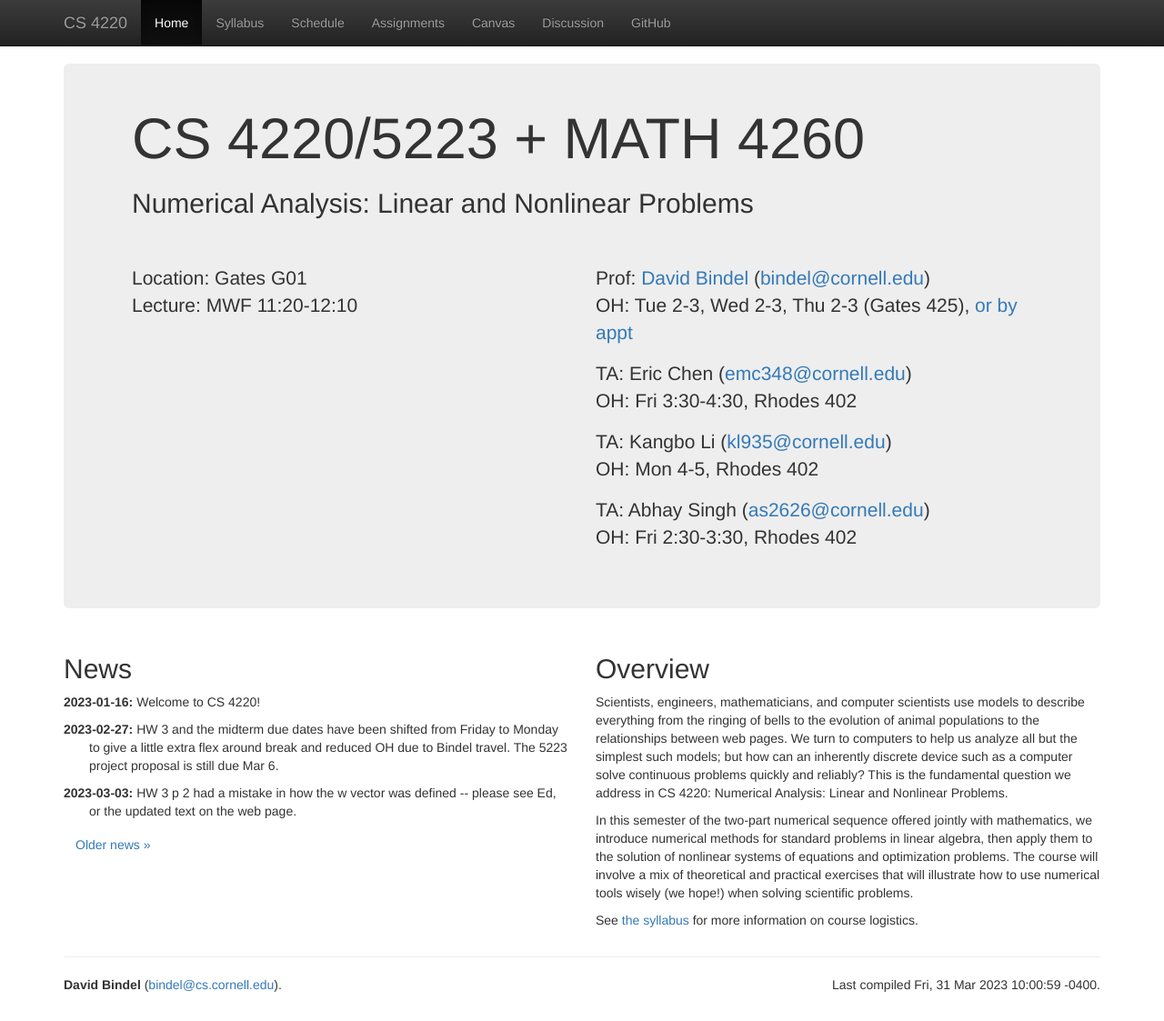
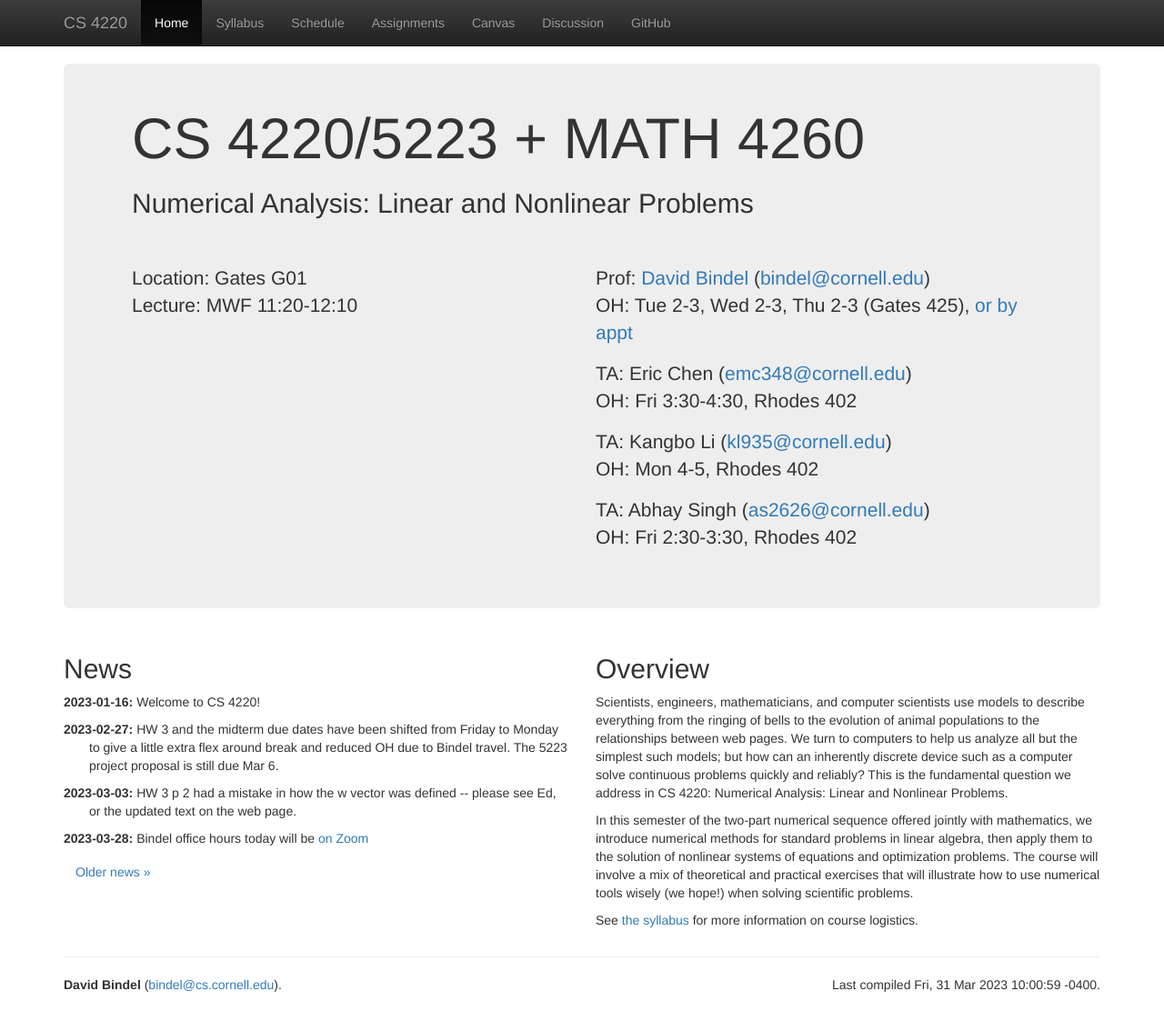
Before and after one commit to dbindel/cs4220-s23, a Jekyll site: the page built from web/index.html, in a window 1280 px wide and 1123 px high. Shown: the whole window at 91% size. Built offline with Jekyll 4.4.1, drawn with Linux system fonts in a browser that asks for light colours; nearby versions of some CDN libraries.

Commit message:
Update news.

```diff
--- a/web/_data/news.yml
+++ b/web/_data/news.yml
@@ -1,3 +1,6 @@
+-
+  date: 2023-03-28
+  text: Bindel office hours today will be <a href="https://cornell.zoom.us/j/98649265716?pwd=MEpWMWYzWmx3eTJoeWQzbmFJd1BNUT09">on Zoom</a>
 -
   date: 2023-03-03
   text: HW 3 p 2 had a mistake in how the w vector was defined -- please see Ed, or the updated text on the web page.
```
Also changed, not shown: 1 other file.
